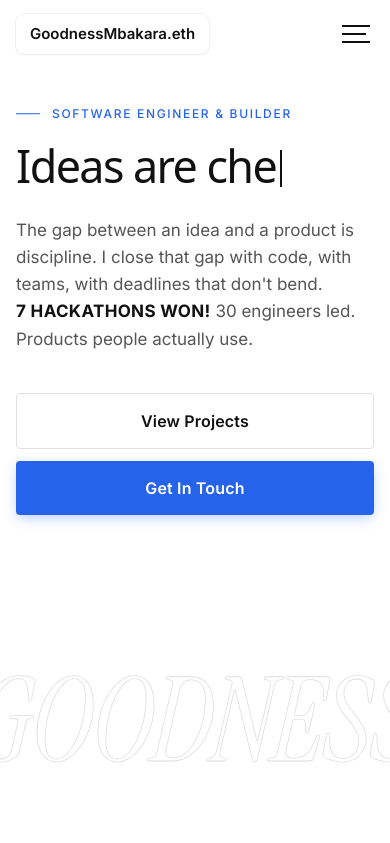
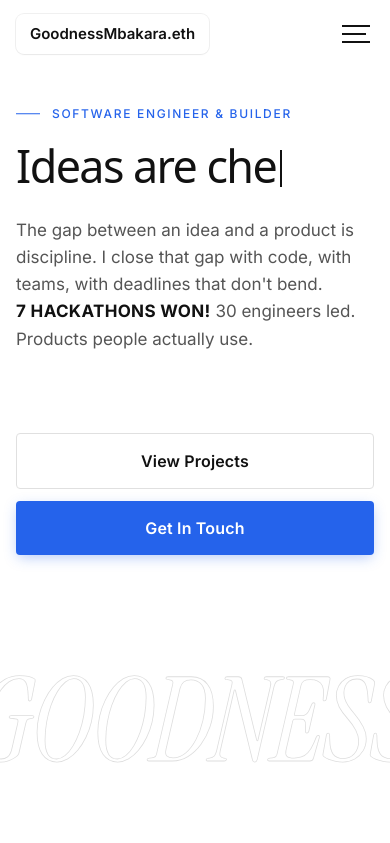
Before and after one commit to Goodnessmbakara/Goodnessmbakara.github.io, a Next.js app: page / in a window 390 px wide. Shown: the top 843 px of the page. Built offline with nearby package versions, Linux system fonts and the light colour scheme; a web font is replaced by a local one.

Commit message:
style: increase spacing above mobile CTA buttons

```diff
--- a/components/HeroSection.module.css
+++ b/components/HeroSection.module.css
@@ -236,7 +236,7 @@
     flex-direction: column;
     width: 100%;
     gap: 0.75rem;
-    margin-top: 2.5rem;
+    margin-top: 5rem;
   }
   .primaryBtn,
   .secondaryBtn {
```
